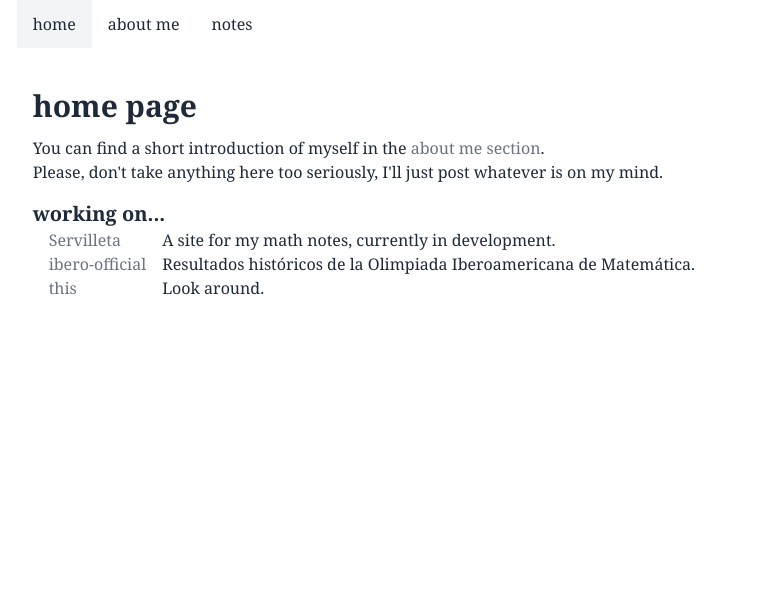
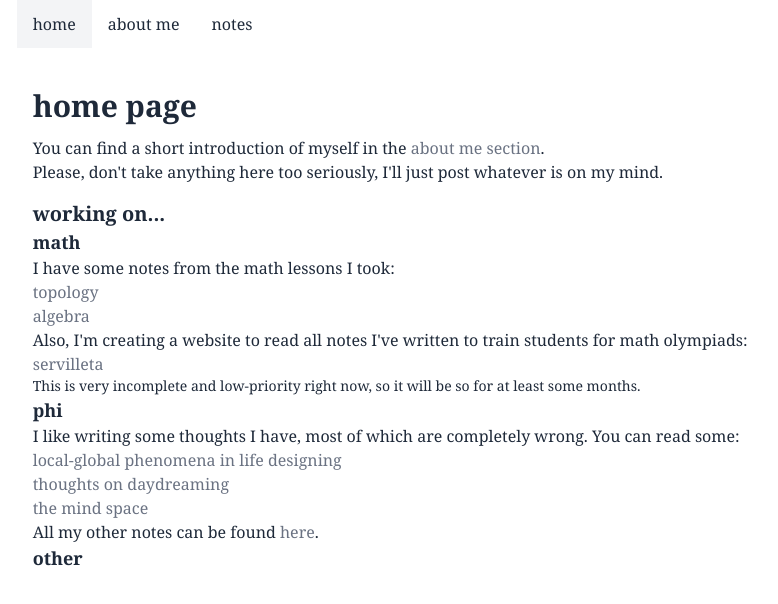
Before and after one commit to BrunZo/blog, a Next.js app: page / in a window 1280 px wide. Shown: the top 604 px of the page, without its empty margins (90-868 px from the left). Built offline with nearby package versions, Linux system fonts and the light colour scheme.

Commit message:
add: expanded main page

```diff
--- a/src/app/page.tsx
+++ b/src/app/page.tsx
@@ -1,4 +1,14 @@
 import Link from "next/link";
+
+function NiceLink({text, href}: {text: string, href: string}) {
+  return (
+    <Link
+      href={href}
+      className='text-md text-gray-500 hover:text-gray-800'>
+        {text}
+    </Link>
+  );
+};
 
 export default function HomePage() {
   return (
@@ -17,32 +27,33 @@ export default function HomePage() {
       </p>
 
       <h2 className='font-bold text-xl mt-4'>working on...</h2>
-      <table className='border-separate border-spacing-x-4'>
-        <tbody>
-          <tr>
-            <td>
-              <a href='https://servilleta.vercel.app/' className='text-md text-gray-500 hover:text-gray-800'>Servilleta</a>
-            </td>
-            <td>A site for my math notes, currently in development.</td>
-          </tr>
-          <tr>
-            <td>
-              <a href='https://iberoofficial.vercel.app/' className='text-md text-gray-500 hover:text-gray-800'>ibero-official</a>
-            </td>
-            <td>Resultados históricos de la Olimpiada Iberoamericana de Matemática.</td>
-          </tr>
-          <tr>
-            <td>
-              <a href='/' className='text-md text-gray-500 hover:text-gray-800'>
-                this
-              </a>
-            </td>
-            <td>
-              Look around.
-            </td>
-          </tr>
-        </tbody>
-      </table>
+      <h3 className='font-semibold text-lg'>math</h3>
+      <p>I have some notes from the math lessons I took:</p>
+      <ul>
+        <li><NiceLink text="topology" href="notes/topology"/></li>
+        <li><NiceLink text="algebra" href="notes/algebra"/></li>
+      </ul>
+      <p>Also, I'm creating a website to read all notes I've written to train students for math olympiads:</p>
+      <ul>
+        <li><NiceLink text="servilleta" href="servilleta.vercel.app"/></li>
+      </ul>
+      <p className='text-sm'>This is very incomplete and low-priority right now, so it will be so for at least some months.</p>
+      <h3 className='font-semibold text-lg'>phi</h3>
+      <p>I like writing some thoughts I have, most of which are completely wrong. You can read some:</p>
+      <ul>
+        <li><NiceLink text="local-global phenomena in life designing" href="notes/global_local"/></li>
+        <li><NiceLink text="thoughts on daydreaming" href="notes/why_daydreaming"/></li>
+        <li><NiceLink text="the mind space" href="notes/mind_space"/></li>
+      </ul>
+      <p>All my other notes can be found&nbsp;
+        <Link
+          href="/notes"
+          className='text-md text-gray-500 hover:text-gray-800'>
+            here
+        </Link>.
+      </p>
+
+      <h3 className='font-semibold text-lg'>other</h3>
     </div>
   );
 }
```
